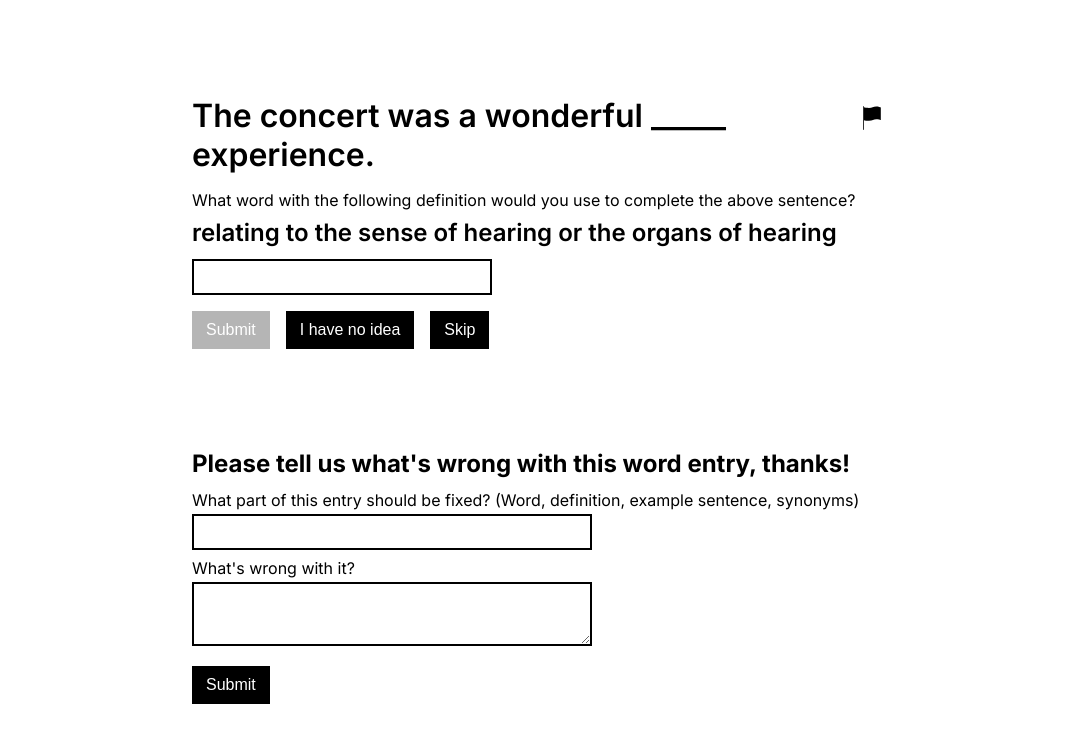
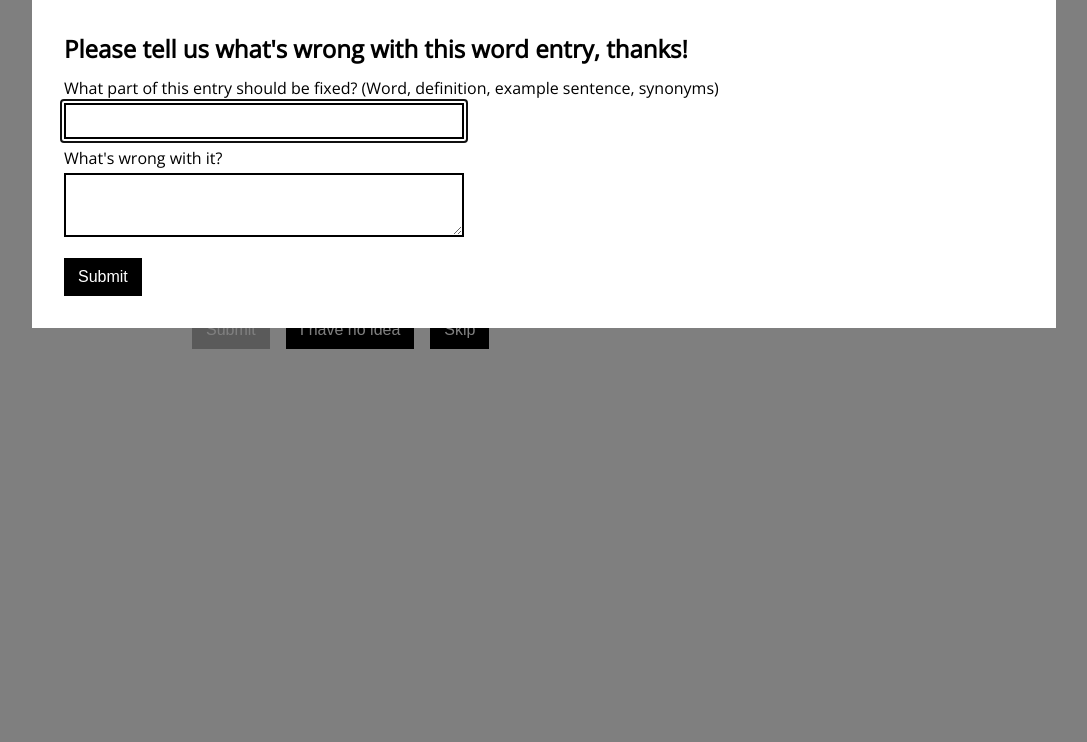
Before and after one commit to dierat/drawing-a-blank, a Next.js app: page / in a window 1280 px wide. Both pictures are taken after a click on the button 968 px from the left and 120 px from the top of the page. Shown: the top 742 px of the page, without its empty margins (96-1183 px from the left). Built offline with nearby package versions, Linux system fonts and the light colour scheme.

Commit message:
WIP Modal report word form

```diff
--- a/src/pages/index.tsx
+++ b/src/pages/index.tsx
@@ -10,8 +10,21 @@ import ContactForm from '../components/ContactForm';
 import vocabData from "../utils/vocabData";
 import runAllChecks from "../utils/scripts";
 
+import {
+  Modal,
+  ModalOverlay,
+  ModalContent,
+  ModalHeader,
+  ModalFooter,
+  ModalBody,
+  ModalCloseButton,
+  useDisclosure,
+} from '@chakra-ui/react'
+
 export default function Home() {
   runAllChecks();
+
+  const { isOpen, onOpen, onClose } = useDisclosure();
 
   /**
    * The possible states for the game are:
@@ -157,9 +170,10 @@ export default function Home() {
           <div className={styles.question}>
             <div className={styles.exampleSentenceWrapper}>
               <h1 className={styles.exampleSentence}>{exampleSentence}</h1>
-              {/* TODO: add onClick that opens modal with report post contents */}
-              <button className={globalStyles.iconButton}>
-                <img src="flag.svg" alt="report word" />
+              <button onClick={onOpen} className={globalStyles.iconButton}>
+                {/* TODO: does this work for screen readers? */}
+                <title>report word</title>
+                <svg xmlns="http://www.w3.org/2000/svg" fill="currentcolor" height="24" width="24" viewBox="0 0 60 60"><path d="M51.371 3.146c-.203-.081-5.06-1.997-10.815-1.997-3.434 0-6.47.687-9.024 2.042C29.269 4.392 26.199 5 22.407 5 17.099 5 11.865 3.788 10 3.307V1a1 1 0 1 0-2 0v3c0 .014.007.026.008.04S8 4.062 8 4.074V33v1.074V59a1 1 0 1 0 2 0V35.373C12.273 35.937 17.243 37 22.407 37c4.122 0 7.507-.688 10.062-2.042 2.263-1.201 4.983-1.81 8.087-1.81 5.357 0 10.027 1.836 10.073 1.854a.99.99 0 0 0 .932-.102c.274-.184.439-.494.439-.826v-30a1 1 0 0 0-.629-.928z"/></svg>
               </button>
             </div>
             <div className={styles.explanation}>
@@ -237,8 +251,15 @@ export default function Home() {
           )}
         </div>}
 
+        <Modal isOpen={isOpen} onClose={onClose}>
+          <ModalOverlay className={styles.modalOverlay} />
+          <ModalContent className={styles.modalContent}>
+            <ContactForm word={currentWordData.word} />
+          </ModalContent>
+        </Modal>
+
         {/* TODO: move to modal */}
-        <ContactForm word={currentWordData.word} />
+        {/* <ContactForm word={currentWordData.word} /> */}
       </main>
     </>
   );
--- a/src/styles/ContactForm.module.css
+++ b/src/styles/ContactForm.module.css
@@ -1,5 +1,5 @@
 .form {
-  width: 100%;
+  /* width: 100%; */
 }
 
 .heading {
--- a/src/styles/Global.module.css
+++ b/src/styles/Global.module.css
@@ -3,7 +3,7 @@
   border-color: transparent;
   border-radius: 50%;
   padding: 8px 10px;
-  fill: var(--text-color-light-mode);
+  color: var(--text-color-light-mode);
   transition: background-color ease-out 0.2s;
 }
 
@@ -14,7 +14,7 @@
 
 @media (prefers-color-scheme: dark) {
   .iconButton {
-    fill: var(--text-color-dark-mode);
+    color: var(--text-color-dark-mode);
   }
 
   .iconButton:hover {
--- a/src/styles/Home.module.css
+++ b/src/styles/Home.module.css
@@ -83,3 +83,22 @@
 .loadNextGame {
   margin-top: 32px;
 }
+
+.modalOverlay {
+  background-color: rgba(0,0,0,0.5);
+}
+
+.modalContent {
+  /* TODO: respect lighting themes */
+  background-color: var(--bg-color-light-mode);
+  padding: 2rem;
+  max-width: 80%;
+  width: auto;
+  margin: 0 auto;
+}
+
+@media (prefers-color-scheme: dark) {
+  .modalContent {
+    background-color: var(--bg-color-dark-mode);
+  }
+}
```
Also changed, not shown: public/flag.svg.
